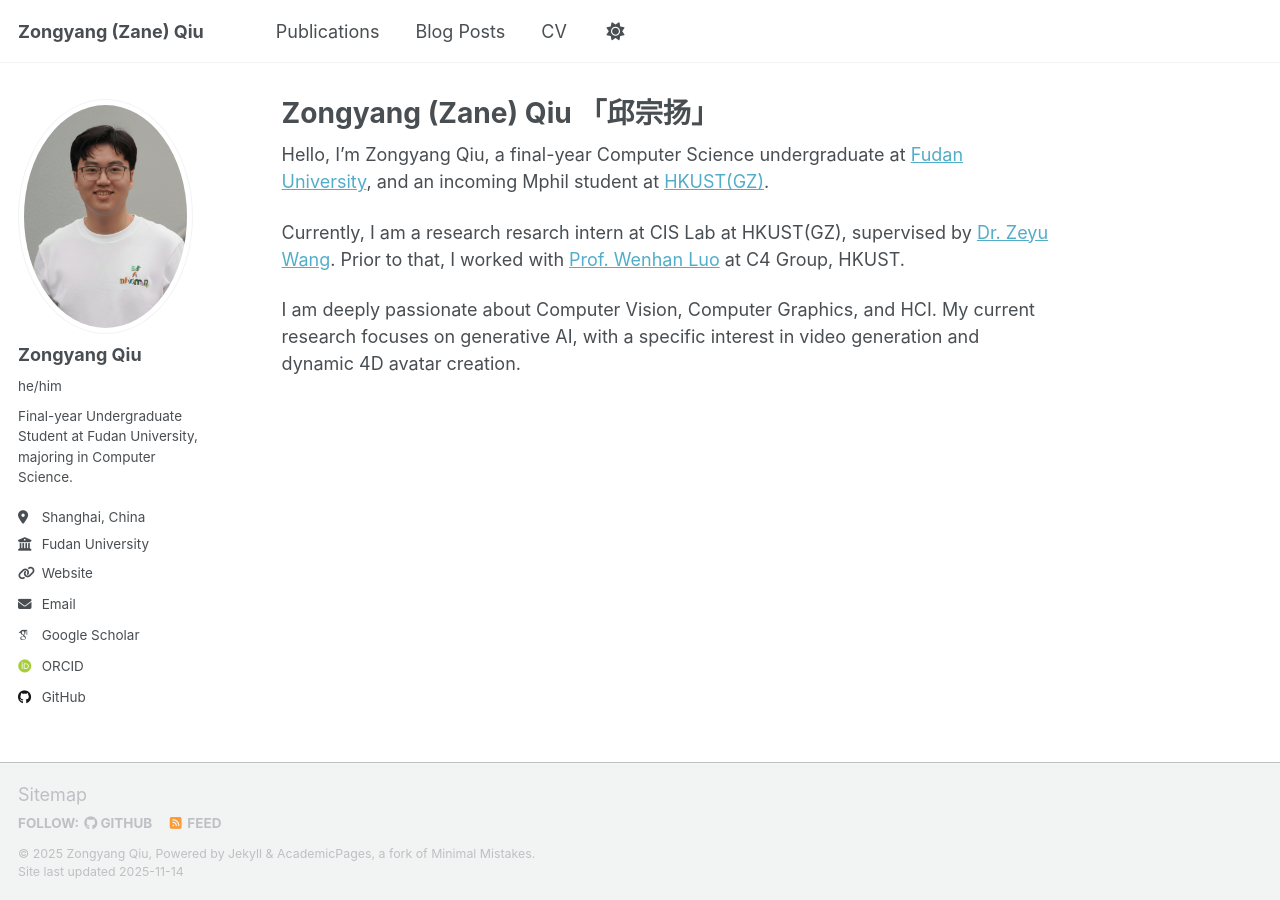
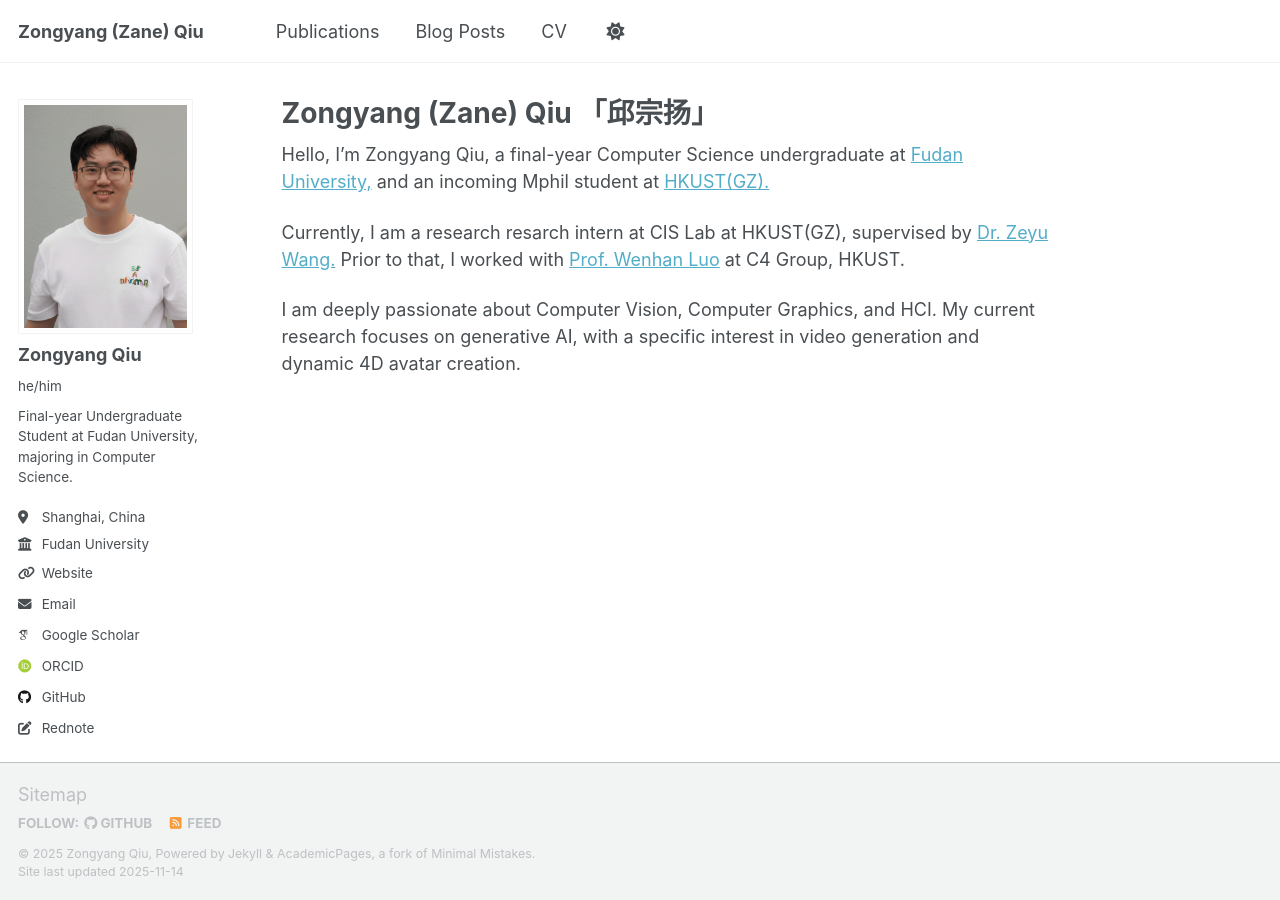
Before and after one commit to Zane-ZYQiu/Zane-ZYQiu.github.io, a Jekyll site: the page built from _pages/about.md, in a window 1280 px wide. Built offline with Jekyll 4.4.1, drawn with Linux system fonts in a browser that asks for light colours; some web fonts are replaced; a script that is not in the unit is left out.

Commit message:
change profile image

```diff
--- a/_includes/author-profile.html
+++ b/_includes/author-profile.html
@@ -56,8 +56,9 @@
       {% if author.orcid %}
         <li><a href="{{ author.orcid }}"><i class="ai ai-orcid ai-fw icon-pad-right"></i>ORCID</a></li>
       {% endif %}
-      {% if author.pubmed %}
-        <li><a href="{{ author.pubmed }}"><i class="ai ai-pubmed ai-fw icon-pad-right"></i>PubMed</a></li>
+      {% assign pubmed_url = author.pubmed | to_s | strip %}
+      {% if pubmed_url != "" %}
+        <li><a href="{{ pubmed_url }}"><i class="ai ai-pubmed ai-fw icon-pad-right"></i>PubMed</a></li>
       {% endif %}
       {% if author.researchgate %}
         <li><a href="{{ author.researchgate }}"><i class="fab fa-fw fa-researchgate icon-pad-right" aria-hidden="true"></i>ResearchGate</a></li>
@@ -93,8 +94,9 @@
       {% if author.artstation %}
         <li><a href="https://www.artstation.com/{{ author.artstation }}"><i class="fab fa-fw fa-artstation icon-pad-right" aria-hidden="true"></i>Artstation</a></li>
       {% endif %}
-      {% if author.bluesky %}
-        <li><a href="https://bsky.app/profile/{{ author.bluesky }}"><i class="fab fa-fw fa-bluesky icon-pad-right" aria-hidden="true"></i>Bluesky</a></li>
+      {% assign bluesky_user = author.bluesky | to_s | strip %}
+      {% if bluesky_user != "" %}
+        <li><a href="https://bsky.app/profile/{{ bluesky_user }}"><i class="fab fa-fw fa-bluesky icon-pad-right" aria-hidden="true"></i>Bluesky</a></li>
       {% endif %}
       {% if author.facebook %}
         <li><a href="https://www.facebook.com/{{ author.facebook }}"><i class="fab fa-fw fa-facebook-f icon-pad-right" aria-hidden="true"></i>Facebook</a></li>
@@ -165,6 +167,10 @@
       {% if author.zhihu %}
       <li><a href="https://www.zhihu.com/people/{{ author.zhihu }}"><i class="fab fa-fw fa-zhihu icon-pad-right" aria-hidden="true"></i>Zhihu</a></li>
       {% endif %}
+      {% assign rednote_url = author.rednote | to_s | strip %}
+      {% if rednote_url != "" %}
+        <li><a href="{{ rednote_url }}"><i class="fas fa-fw fa-pen-to-square icon-pad-right" aria-hidden="true"></i>Rednote</a></li>
+      {% endif %}
     </ul>
   </div>
 </div>
--- a/_pages/about.md
+++ b/_pages/about.md
@@ -7,8 +7,8 @@ redirect_from:
   - /about.html
 ---
 
-Hello, I'm Zongyang Qiu, a final-year Computer Science undergraduate at [Fudan University](https://www.fudan.edu.cn/en), and an incoming Mphil student at [HKUST(GZ)](https://www.hkust-gz.edu.cn).
+Hello, I'm Zongyang Qiu, a final-year Computer Science undergraduate at [Fudan University,](https://www.fudan.edu.cn/en) and an incoming Mphil student at [HKUST(GZ).](https://www.hkust-gz.edu.cn)
 
-Currently, I am a research resarch intern at CIS Lab at HKUST(GZ), supervised by [Dr. Zeyu Wang](https://cislab.hkust-gz.edu.cn/members/zeyu-wang). Prior to that, I worked with [Prof. Wenhan Luo](https://whluo.github.io) at C4 Group, HKUST.
+Currently, I am a research resarch intern at CIS Lab at HKUST(GZ), supervised by [Dr. Zeyu Wang.](https://cislab.hkust-gz.edu.cn/members/zeyu-wang) Prior to that, I worked with [Prof. Wenhan Luo](https://whluo.github.io) at C4 Group, HKUST.
 
 I am deeply passionate about Computer Vision, Computer Graphics, and HCI. My current research focuses on generative AI, with a specific interest in video generation and dynamic 4D avatar creation.
--- a/_sass/layout/_sidebar.scss
+++ b/_sass/layout/_sidebar.scss
@@ -95,7 +95,7 @@
 
   img {
     max-width: 175px;
-    border-radius: 50%;
+    border-radius: 0;
 
     @include breakpoint($large) {
       padding: 5px;
```
